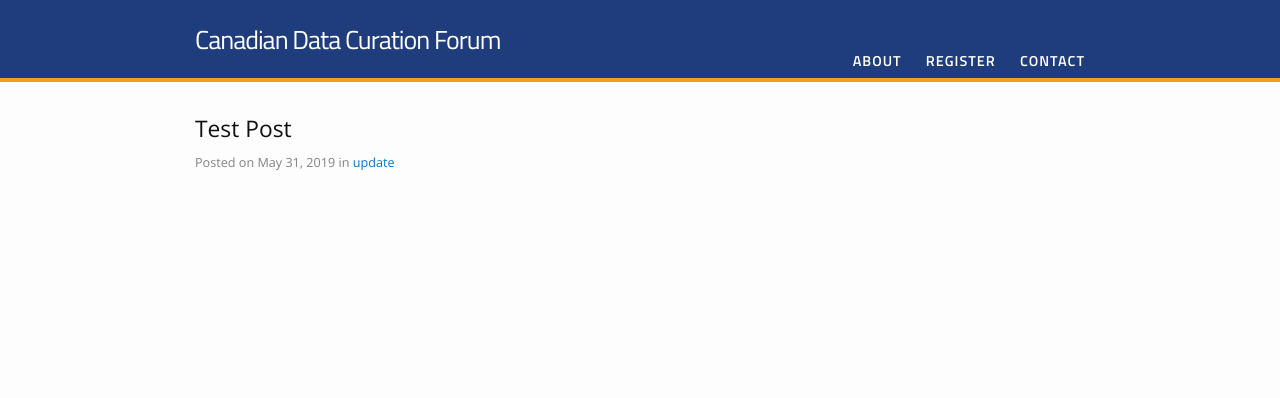
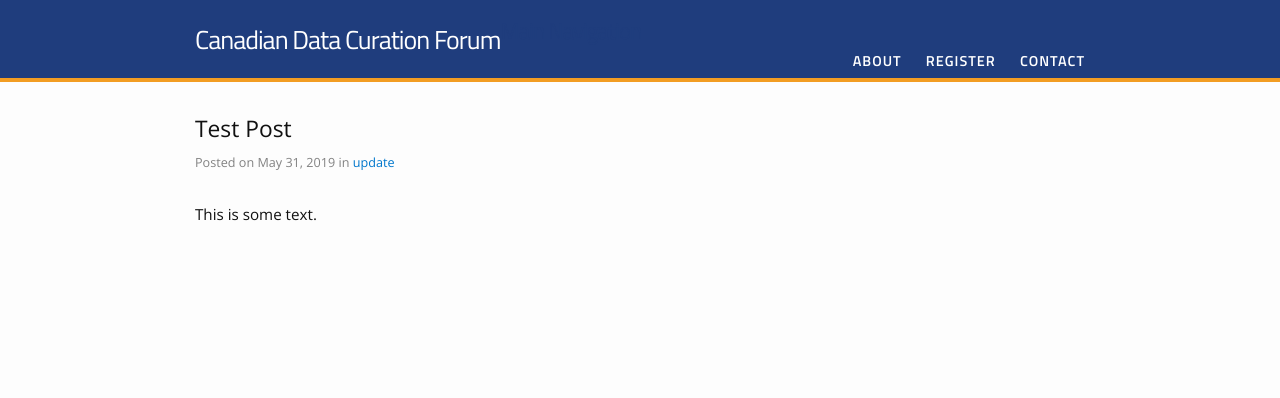
Before and after one commit to data-curation/data-curation.github.io, a Jekyll site: the page built from _posts/2019-05-31-test-post.md, in a window 1280 px wide. Shown: the top 398 px of the page. Built offline with Jekyll 4.4.1, drawn with Linux system fonts in a browser that asks for light colours.

Commit message:
Update post.html

```diff
--- a/_layouts/post.html
+++ b/_layouts/post.html
@@ -14,7 +14,7 @@ layout: default
   </header>
 
   <article class="post-content">
-    {{ post.excerpt }}
+    {{ content }}
   </article>
 
 </div>
```
